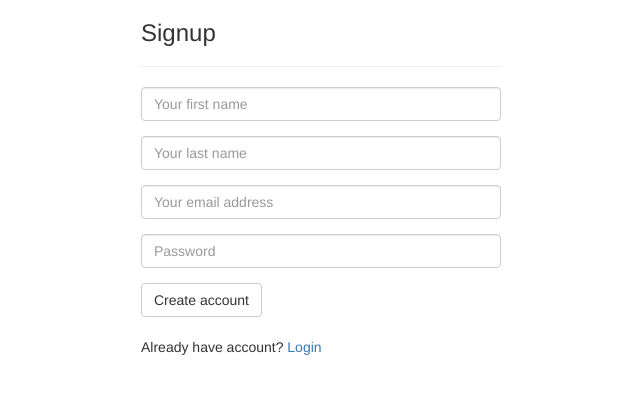
After one commit to PreviewTechnologies/pst-stack, a PHP site: template templates/signup.twig in a window 1280 px wide. The commit adds this page. Shown: the top 394 px of the page, without its empty margins (319-959 px from the left). Run offline with PHP 8.4, Linux system fonts and the light colour scheme; the template is opened without the code that fills it, so the values that code supplies are empty; a stand-in replaces the project's code that opens the database connection; some libraries are stand-ins or nearby versions.

Commit message:
Signup routes, template created

```diff
--- /dev/null
+++ b/templates/flash.twig
@@ -0,0 +1,16 @@
+{% if flash.error or flash.info %}
+    <div id="alerts">
+        {% if flash.error %}
+            <div class="alert alert-danger" style="text-align: center;">
+                <button type="button" class="close" data-dismiss="alert" aria-hidden="true">&times;</button>
+                {{ flash.error | raw }}
+            </div>
+        {% endif %}
+        {% if flash.info %}
+            <div class="alert alert-info" style="text-align: center;">
+                <button type="button" class="close" data-dismiss="alert" aria-hidden="true">&times;</button>
+                {{ flash.info | raw }}
+            </div>
+        {% endif %}
+    </div>
+{% endif %}
--- a/templates/home.twig
+++ b/templates/home.twig
@@ -1,6 +1,8 @@
 {% extends 'main-layout.twig' %}
 
 {% block content %}
+
+{% include "flash.twig" %}
 <div class="row">
     <div class="col-md-6 col-md-offset-3">
         <h1>Hello, {{ user.FirstName }} {{ user.LastName }}</h1>
--- a/templates/login.twig
+++ b/templates/login.twig
@@ -6,6 +6,7 @@
         <p>
             <h3>Login</h3> <hr>
         </p>
+        {% include "flash.twig" %}
         <form action="/login" method="post">
             <div class="form-group">
                 <input name="email" type="text" class="form-control" id="exampleInputEmail1" placeholder="Username">
@@ -15,6 +16,8 @@
             </div>
             <button type="submit" class="btn btn-default login-button">Login</button>
         </form>
+        <br>
+        Don't have account? <a href="/signup">Signup</a>
     </div>
 </div>
 {% endblock %}
--- /dev/null
+++ b/templates/signup.twig
@@ -0,0 +1,29 @@
+{% extends 'login-layout.twig' %}
+
+{% block content %}
+<div class="row">
+    <div class="col-md-offset-4 col-md-4">
+        <p>
+            <h3>Signup</h3> <hr>
+        </p>
+        {% include "flash.twig" %}
+        <form action="/signup" method="post">
+            <div class="form-group">
+                <input name="firstName" type="text" class="form-control" id="firstName" placeholder="Your first name" required="required">
+            </div>
+            <div class="form-group">
+                <input name="lastName" type="texr" class="form-control" id="lastName" placeholder="Your last name" required="required">
+            </div>
+            <div class="form-group">
+                <input name="email" type="email" class="form-control" id="email" placeholder="Your email address" required="required">
+            </div>
+            <div class="form-group">
+                <input name="password" type="password" class="form-control" id="password" placeholder="Password" required="required">
+            </div>
+            <button type="submit" class="btn btn-default login-button">Create account</button>
+        </form>
+        <br>
+        Already have account? <a href="/login">Login</a>
+    </div>
+</div>
+{% endblock %}
```
Also changed, not shown: routes/default.php (+34 -0 lines), src/UUID.php (added, +49 -0 lines).
